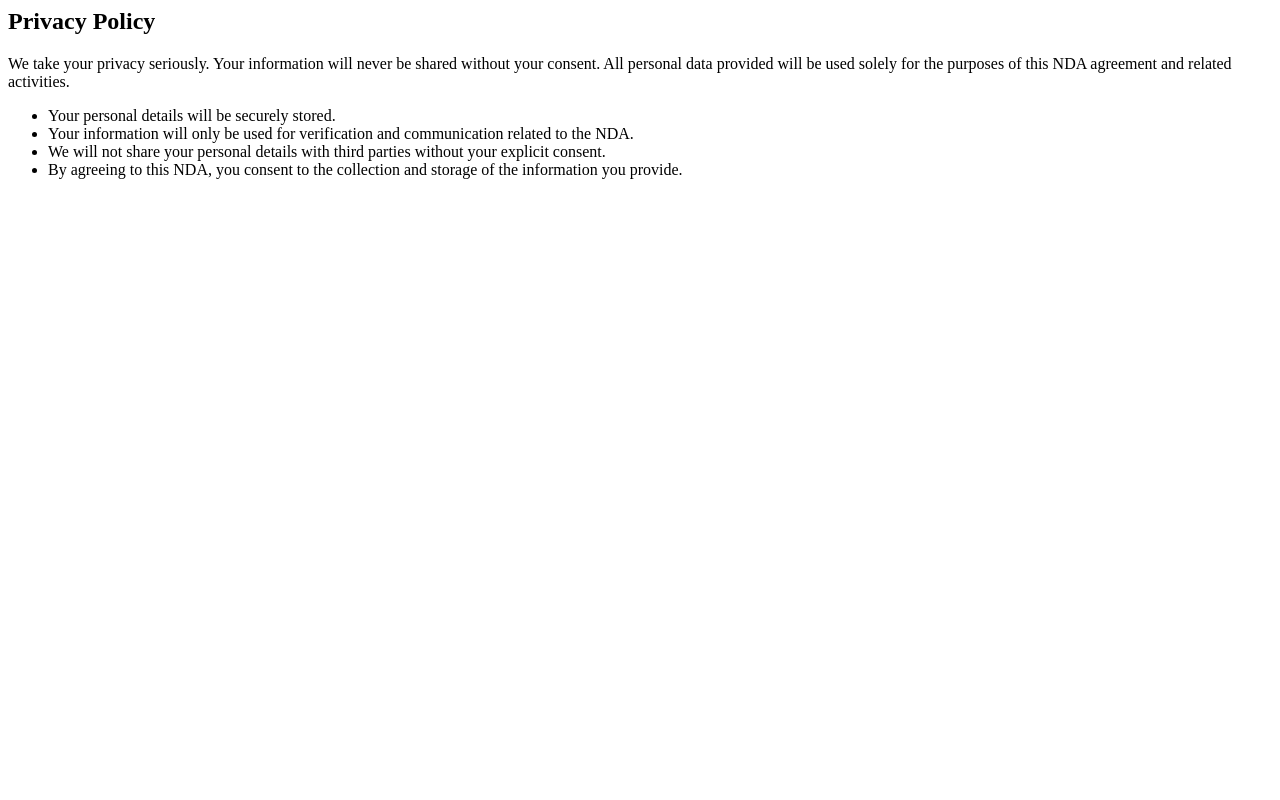
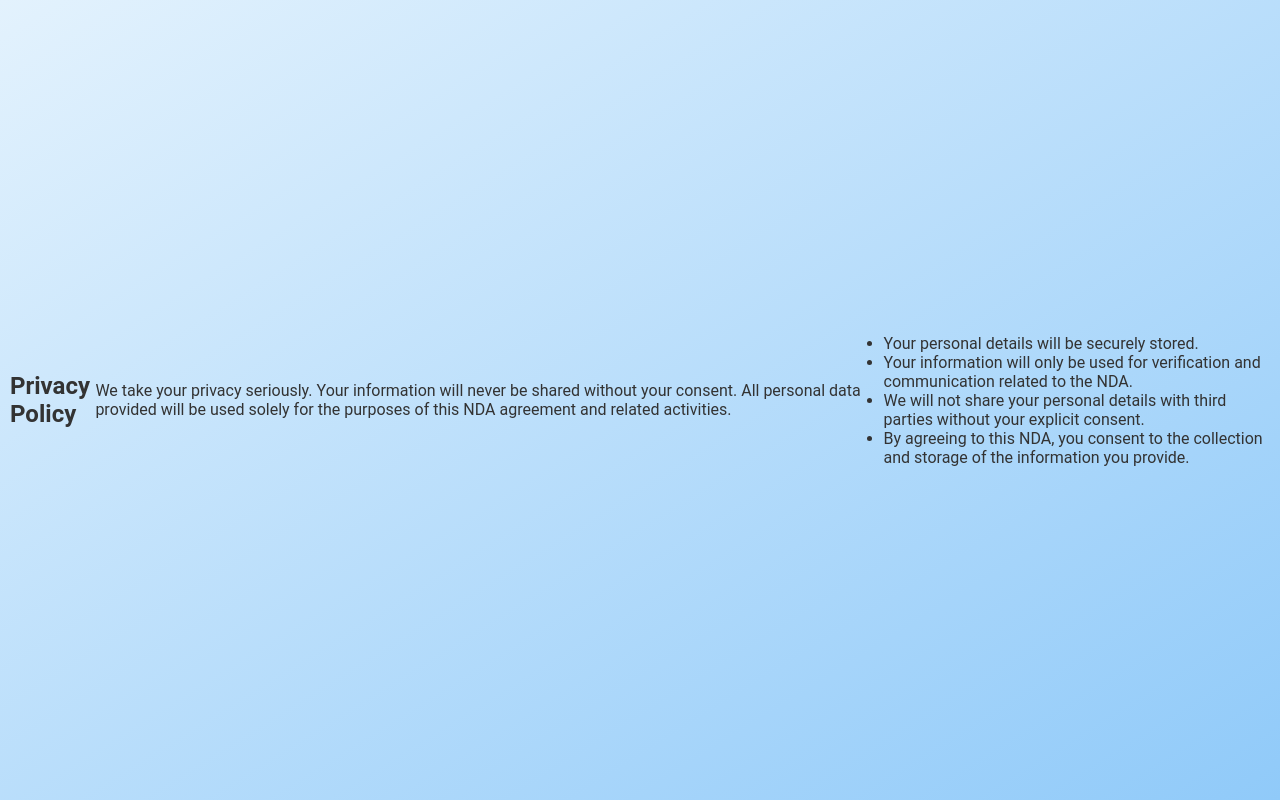
Before and after one commit to SwiftTech-Solutions/Byte-sNDA, a plain HTML site: page privacy.html in a window 1280 px wide. Drawn offline with Linux system fonts and the light colour scheme.

Commit message:
privacy.html

```diff
--- a/privacy.html
+++ b/privacy.html
@@ -1,4 +1,12 @@
-  <h2>Privacy Policy</h2>
+<html lang="en">
+<head>
+    <meta charset="UTF-8">
+    <meta name="viewport" content="width=device-width, initial-scale=1.0">
+    <title>BYTE</title>
+    <link rel="stylesheet" href="styles.css">
+</head>
+
+<h2>Privacy Policy</h2>
         <p>
             We take your privacy seriously. Your information will never be shared without your consent. All personal data provided will be used solely for the purposes of this NDA agreement and related activities.
         </p>
@@ -8,3 +16,5 @@
             <li>We will not share your personal details with third parties without your explicit consent.</li>
             <li>By agreeing to this NDA, you consent to the collection and storage of the information you provide.</li>
         </ul>
+  </body>
+</html>
```
